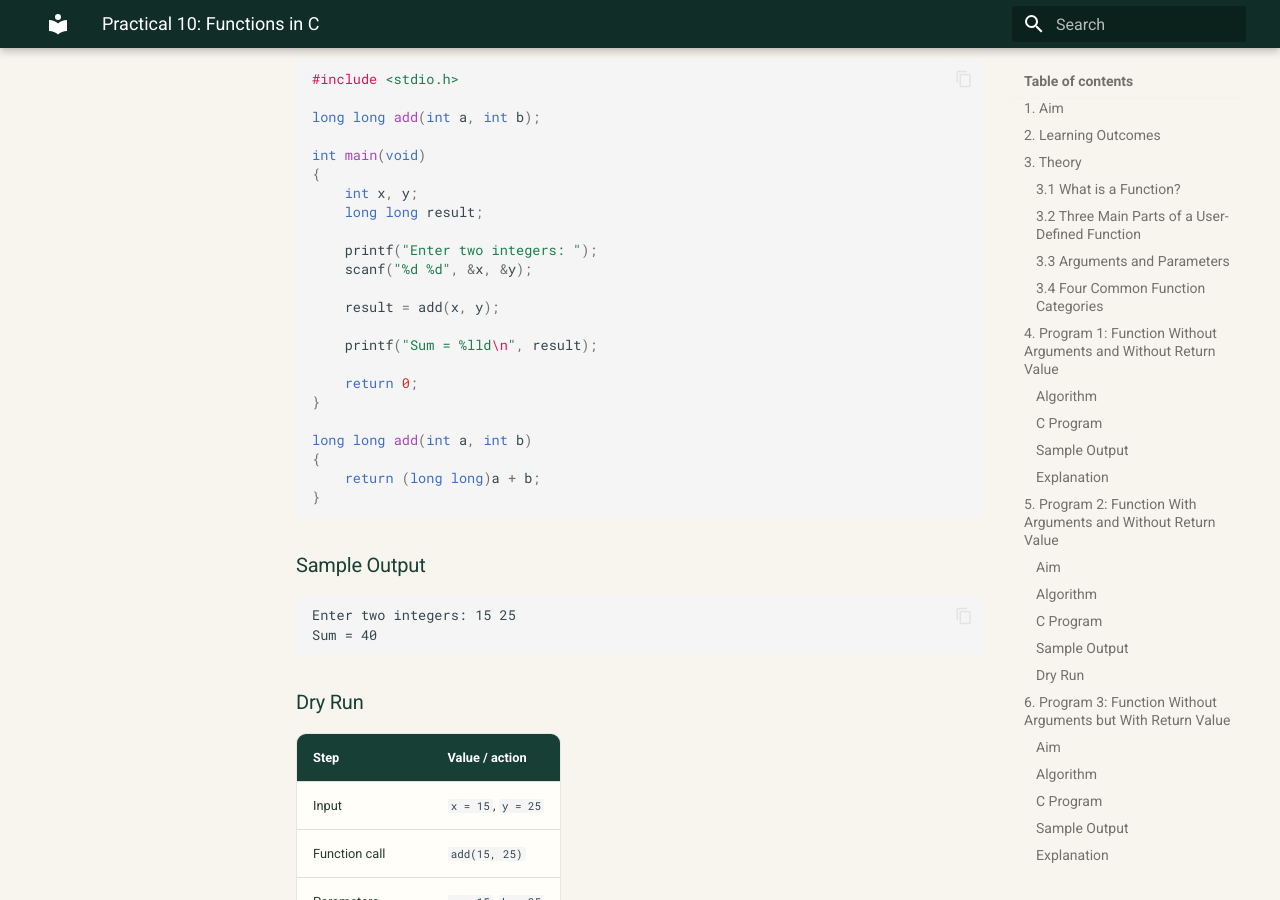
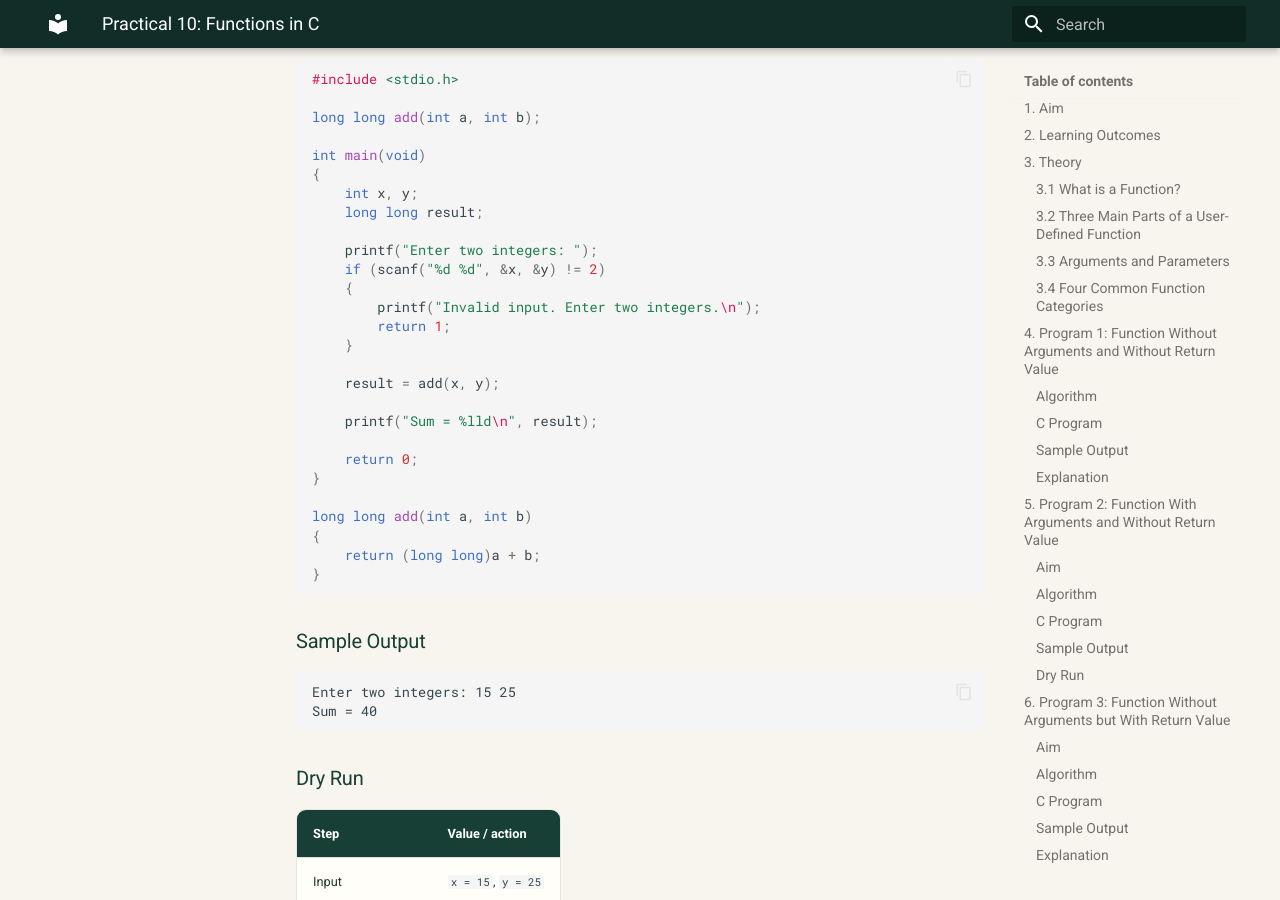
Before and after one commit to taimiyatahsin0-png/nu-cse-notes-store, an MkDocs documentation site: the page built from docs/subjects/spl-lab/10-functions-in-c.md, in a window 1280 px wide and 900 px high, scrolled down 6788 px. Built offline with MkDocs 1.6.1 and Material for MkDocs 9.7.7, drawn with Linux system fonts in a browser that asks for light colours.

Commit message:
Validate input in return-value function example

```diff
--- a/docs/subjects/spl-lab/10-functions-in-c.md
+++ b/docs/subjects/spl-lab/10-functions-in-c.md
@@ -260,7 +260,11 @@ int main(void)
     long long result;
 
     printf("Enter two integers: ");
-    scanf("%d %d", &x, &y);
+    if (scanf("%d %d", &x, &y) != 2)
+    {
+        printf("Invalid input. Enter two integers.\n");
+        return 1;
+    }
 
     result = add(x, y);
 
```
